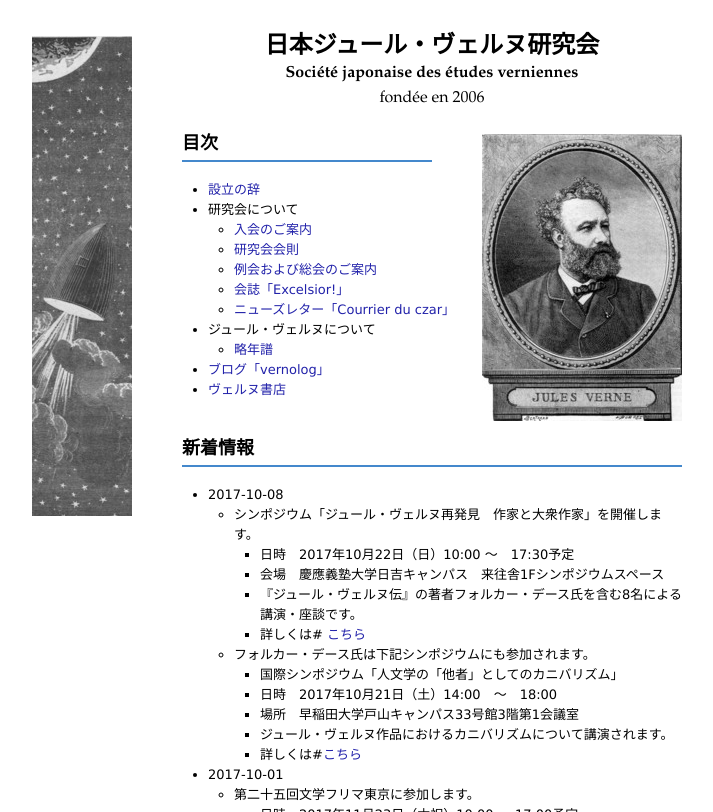
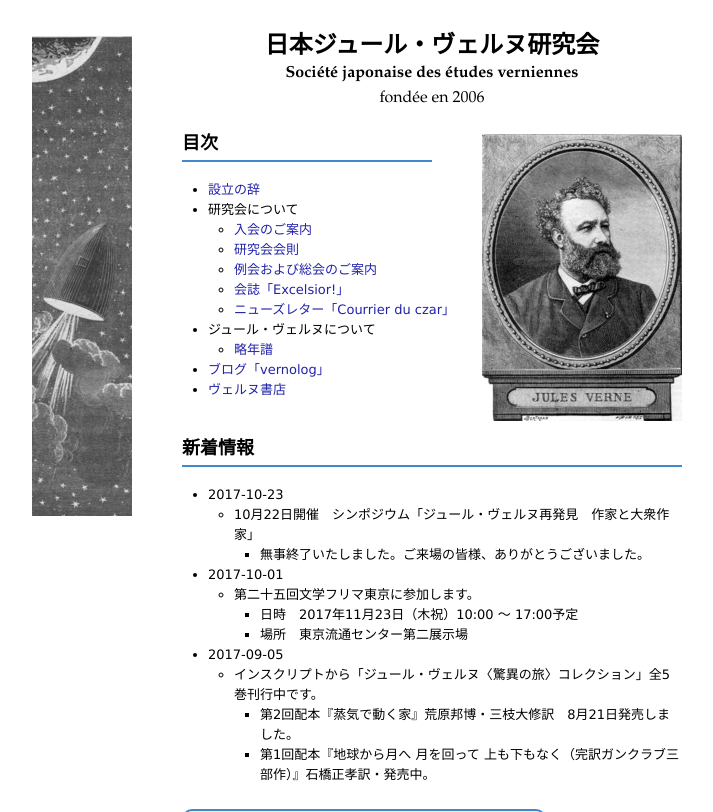
Before and after one commit to sjev2006/sjev2006.github.io, a Jekyll site: the page built from index.md, in a window 1280 px wide, cut to the strip 0-812 px from the top of the page. Shown: the whole strip, without its empty margins (283-996 px from the left). Built offline with Jekyll 4.4.1, drawn with Linux system fonts in a browser that asks for light colours.

Commit message:
Update index.yml

```diff
--- a/_data/index.yml
+++ b/_data/index.yml
@@ -1,19 +1,7 @@
-- date: 2017-10-08
-  summary: シンポジウム「ジュール・ヴェルヌ再発見　作家と大衆作家」を開催します。
+- date: 2017-10-23
+  summary: 10月22日開催　シンポジウム「ジュール・ヴェルヌ再発見　作家と大衆作家」
   detail:
-  - 日時　2017年10月22日（日）10:00 〜　17:30予定
-  - 会場　慶應義塾大学日吉キャンパス　来往舎1Fシンポジウムスペース
-  - 『ジュール・ヴェルヌ伝』の著者フォルカー・デース氏を含む8名による講演・座談です。
-  - 詳しくは# [こちら](http://lib-arts.hc.keio.ac.jp/event/640)
-
-- date: 2017-10-08
-  summary: フォルカー・デース氏は下記シンポジウムにも参加されます。
-  detail:
-  - 国際シンポジウム「人文学の「他者」としてのカニバリズム」
-  - 日時　2017年10月21日（土）14:00　〜　18:00
-  - 場所　早稲田大学戸山キャンパス33号館3階第1会議室
-  - ジュール・ヴェルヌ作品におけるカニバリズムについて講演されます。
-  - 詳しくは#[こちら](https://www.waseda.jp/flas/rilas/news/2017/10/05/3617/)
+  - 無事終了いたしました。ご来場の皆様、ありがとうございました。
 
 - date: 2017-10-01
   summary: 第二十五回文学フリマ東京に参加します。
```
